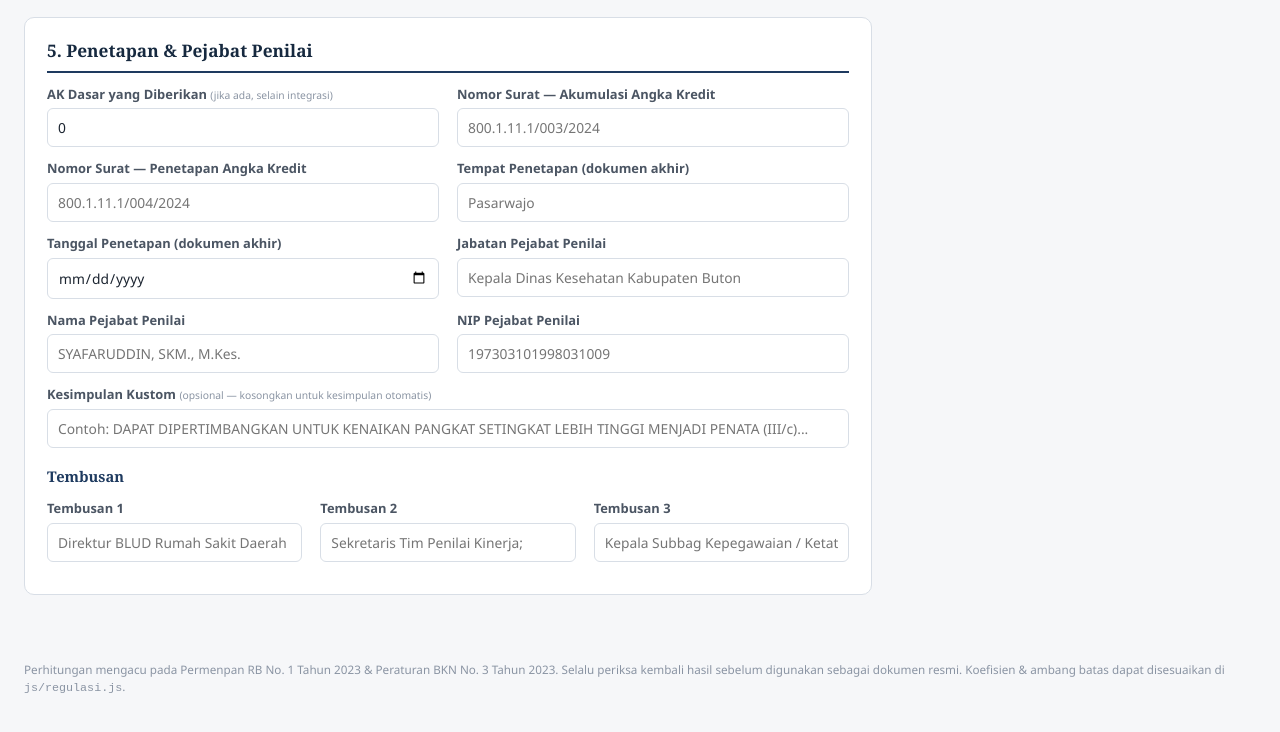
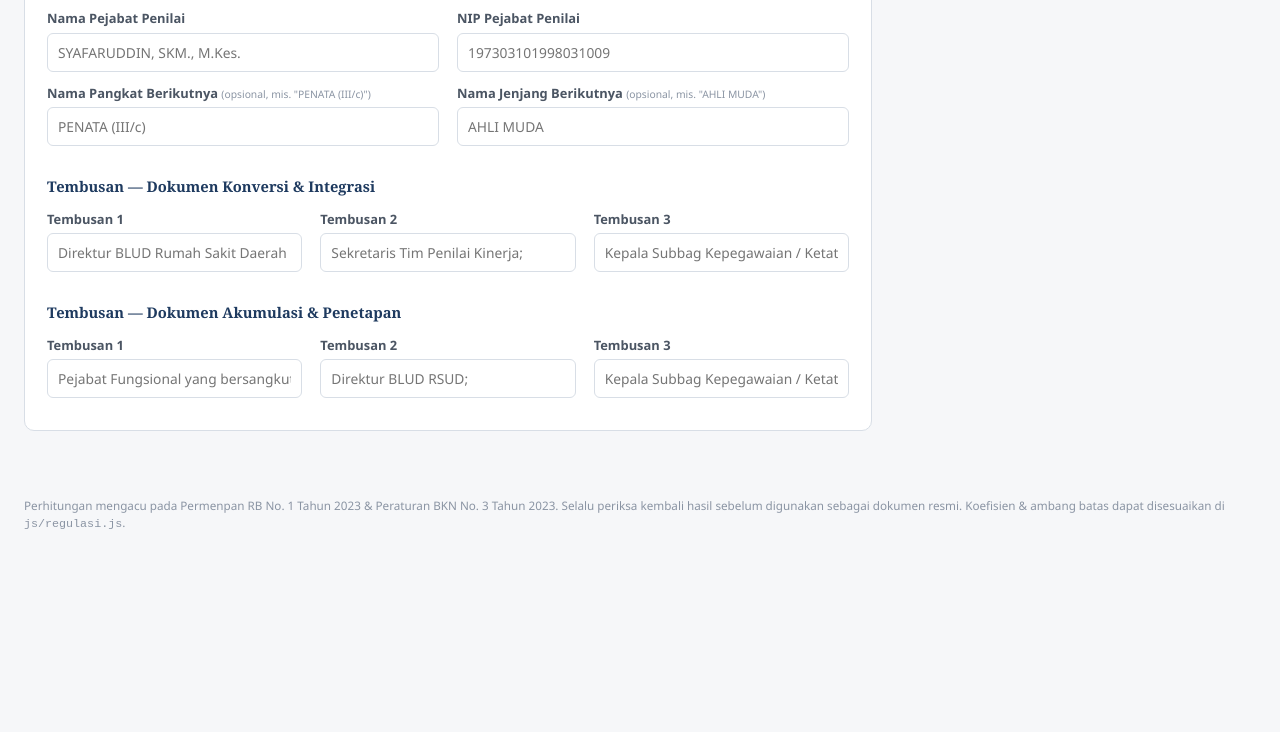
Before and after one commit to Fathar99/PAK-GENERATOR, a website with bundled scripts: page index.html in a window 1280 px wide. Shown: the part 1810-2542 px from the top of the page. After the commit the page ends 2395 px from the top, so only its background shows below. Built offline with nearby package versions, Linux system fonts and the light colour scheme; a script that the page names is missing.

Commit message:
Add files via upload

```diff
--- a/index.html
+++ b/index.html
@@ -29,19 +29,12 @@
 
     <section class="card">
       <h2>1. Kop Surat / Instansi</h2>
-      <div class="grid-2">
-        <label>Nama Pemerintah Daerah
-          <input type="text" name="kopPemda" placeholder="PEMERINTAH KABUPATEN BUTON" required />
-        </label>
-        <label>Nama OPD / Dinas
-          <input type="text" name="kopOPD" placeholder="DINAS KESEHATAN" required />
-        </label>
-      </div>
+      <p class="hint">Kop surat mengikuti format resmi Pemerintah Kabupaten Buton. Isi nama OPD/dinas dan alamatnya sesuai unit kerja Anda.</p>
+      <label>Nama OPD / Dinas
+        <input type="text" name="kopOPD" placeholder="DINAS KESEHATAN" required />
+      </label>
       <label>Alamat Instansi
         <input type="text" name="kopAlamat" placeholder="Kecamatan Pasarwajo, Kabupaten Buton, Provinsi Sulawesi Tenggara" required />
-      </label>
-      <label>Logo Instansi <span class="muted">(opsional, PNG/JPG — untuk kop surat)</span>
-        <input type="file" name="logoFile" accept="image/png,image/jpeg" />
       </label>
     </section>
 
@@ -198,10 +191,15 @@
           <input type="text" name="nipPenilai" placeholder="197303101998031009" required />
         </label>
       </div>
-      <label>Kesimpulan Kustom <span class="muted">(opsional — kosongkan untuk kesimpulan otomatis)</span>
-        <input type="text" name="kesimpulanKustom" placeholder="Contoh: DAPAT DIPERTIMBANGKAN UNTUK KENAIKAN PANGKAT SETINGKAT LEBIH TINGGI MENJADI PENATA (III/c)..." />
-      </label>
-      <h3>Tembusan</h3>
+      <div class="grid-2">
+        <label>Nama Pangkat Berikutnya <span class="muted">(opsional, mis. "PENATA (III/c)")</span>
+          <input type="text" name="namaPangkatBerikutnya" placeholder="PENATA (III/c)" />
+        </label>
+        <label>Nama Jenjang Berikutnya <span class="muted">(opsional, mis. "AHLI MUDA")</span>
+          <input type="text" name="namaJenjangBerikutnya" placeholder="AHLI MUDA" />
+        </label>
+      </div>
+      <h3>Tembusan — Dokumen Konversi &amp; Integrasi</h3>
       <div class="grid-3">
         <label>Tembusan 1
           <input type="text" name="tembusan1" placeholder="Direktur BLUD Rumah Sakit Daerah Kabupaten Buton;" />
@@ -211,6 +209,18 @@
         </label>
         <label>Tembusan 3
           <input type="text" name="tembusan3" placeholder="Kepala Subbag Kepegawaian / Ketatausahaan." />
+        </label>
+      </div>
+      <h3>Tembusan — Dokumen Akumulasi &amp; Penetapan</h3>
+      <div class="grid-3">
+        <label>Tembusan 1
+          <input type="text" name="tembusanFinal1" placeholder="Pejabat Fungsional yang bersangkutan;" />
+        </label>
+        <label>Tembusan 2
+          <input type="text" name="tembusanFinal2" placeholder="Direktur BLUD RSUD;" />
+        </label>
+        <label>Tembusan 3
+          <input type="text" name="tembusanFinal3" placeholder="Kepala Subbag Kepegawaian / Ketatausahaan." />
         </label>
       </div>
     </section>
@@ -241,6 +251,8 @@
 
 <script src="https://cdn.jsdelivr.net/npm/pizzip@3.1.6/dist/pizzip.min.js"></script>
 <script src="https://cdn.jsdelivr.net/npm/docxtemplater@3.69.3/build/docxtemplater.js"></script>
+<script src="https://cdn.jsdelivr.net/npm/docxtemplater-image-module-free@1.1.1/build/imagemodule.js"></script>
+<script src="https://cdn.jsdelivr.net/npm/jsbarcode@3.12.3/dist/JsBarcode.all.min.js"></script>
 <script src="js/regulasi.js"></script>
 <script src="js/calc.js"></script>
 <script src="js/app.js"></script>
```
Also changed, not shown: package.json (+7 -3 lines), README.md, 1 other file.
